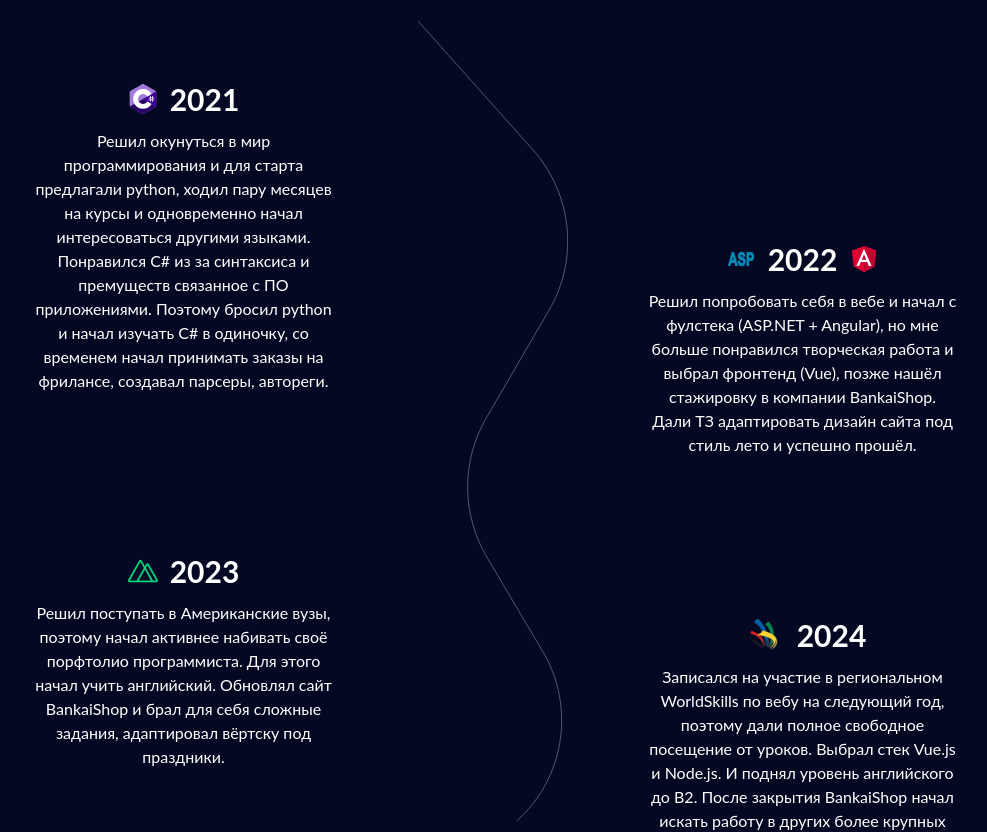
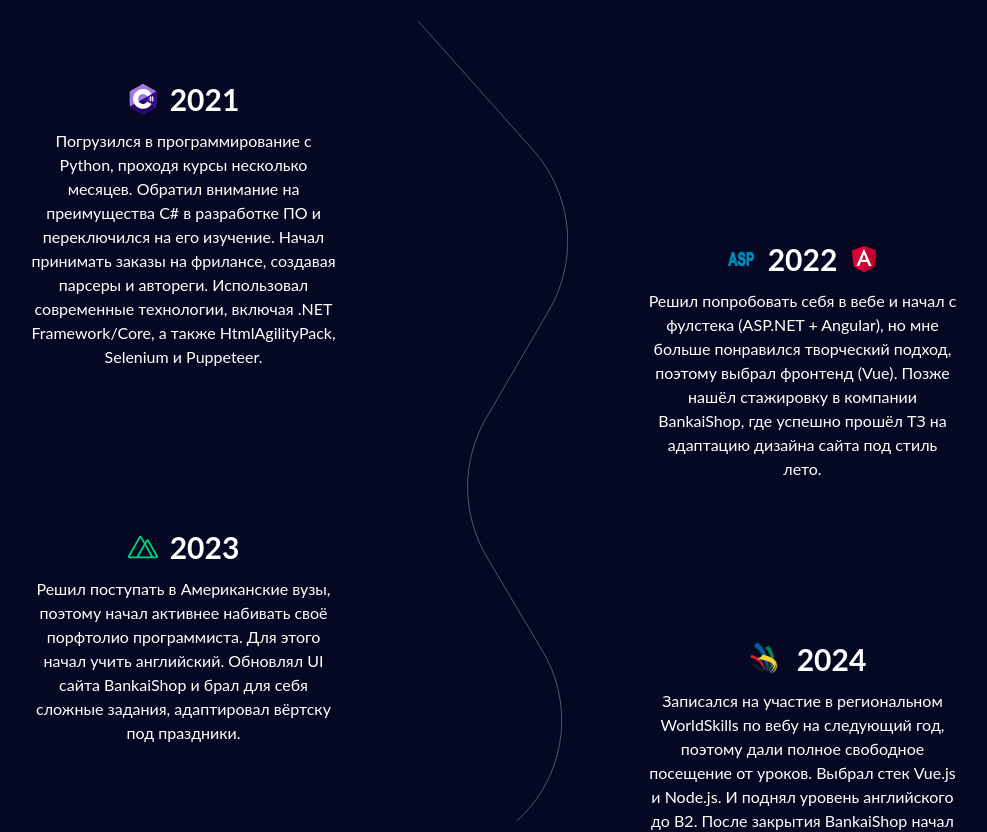
Before and after one commit to Shpaldik/Aldiyar-resume, a Vue app: page / in a window 1280 px wide. Shown: the part 1500-2332 px from the top of the page, without its empty margins (147-1134 px from the left). Built offline with nearby package versions, Linux system fonts and the light colour scheme.

Commit message:
Доработал мелочи 6.0

```diff
--- a/src/components/History.vue
+++ b/src/components/History.vue
@@ -10,7 +10,7 @@
                             <h3 class="text-3xl font-bold">2021</h3>
                         </div>
                         <p class="mt-3 text-left md:text-center">
-                            Решил окунуться в мир программирования и для старта предлагали python, ходил пару месяцев на курсы и одновременно начал интересоваться другими языками. Понравился С# из за синтаксиса и премуществ связанное с ПО приложениями. Поэтому бросил python и начал изучать C# в одиночку, со временем начал принимать заказы на фрилансе, создавал парсеры, автореги.
+                            Погрузился в программирование с Python, проходя курсы несколько месяцев. Обратил внимание на преимущества С# в разработке ПО и переключился на его изучение. Начал принимать заказы на фрилансе, создавая парсеры и автореги. Использовал современные технологии, включая .NET Framework/Core, а также HtmlAgilityPack, Selenium и Puppeteer.
                         </p>
                     </div>
                     <div class="mt-20 md:mt-40 mx-5 md:mx-20">
@@ -19,7 +19,7 @@
                             <h3 class="text-3xl font-bold">2023</h3>
                         </div>
                         <p class="mt-3 text-left md:text-center">
-                            Решил поступать в Американские вузы, поэтому начал активнее набивать своё порфтолио программиста. Для этого начал учить английский. Обновлял сайт BankaiShop и брал для себя сложные задания, адаптировал вёртску под праздники.
+                            Решил поступать в Американские вузы, поэтому начал активнее набивать своё порфтолио программиста. Для этого начал учить английский. Обновлял UI сайта BankaiShop и брал для себя сложные задания, адаптировал вёртску под праздники.
                         </p>
                     </div>
                 </div>
@@ -32,7 +32,7 @@
                             <img src="/public/angular.svg" alt="angular" width="30">
                         </div>
                         <p class="mt-3 text-left md:text-center">
-                            Решил попробовать себя в вебе и начал с фулстека (ASP.NET + Angular), но мне больше понравился творческая работа и выбрал фронтенд (Vue), позже нашёл стажировку в компании BankaiShop. Дали ТЗ адаптировать дизайн сайта под стиль лето и успешно прошёл.
+                            Решил попробовать себя в вебе и начал с фулстека (ASP.NET + Angular), но мне больше понравился творческий подход, поэтому выбрал фронтенд (Vue). Позже нашёл стажировку в компании BankaiShop, где успешно прошёл ТЗ на адаптацию дизайна сайта под стиль лето.
                         </p>
                     </div>
                     <div class="mt-20 md:mt-40 mx-5 md:mx-20">
@@ -41,7 +41,7 @@
                             <h3 class="text-3xl font-bold">2024</h3>
                         </div>
                         <p class="mt-3 text-left md:text-center">
-                            Записался на участие в региональном WorldSkills по вебу на следующий год, поэтому дали полное свободное посещение от уроков. Выбрал стек Vue.js и Node.js. И поднял уровень английского до B2. После закрытия BankaiShop начал искать работу в других более крупных компаниях.
+                            Записался на участие в региональном WorldSkills по вебу на следующий год, поэтому дали полное свободное посещение от уроков. Выбрал стек Vue.js и Node.js.  И поднял уровень английского до B2. После закрытия BankaiShop начал искать работу в других более крупных компаниях и создавать свой стартап.
                         </p>
                     </div>
                 </div>
--- a/src/pages/ADProject.vue
+++ b/src/pages/ADProject.vue
@@ -10,13 +10,20 @@
           </video>
           <div class="ml-0 md:ml-20 mt-10 md:mt-0 md:w-1/2">
             <h3 class="text-xl font-bold text-center">Описание:</h3>
-            <p class="mt-5 text-left md:text-center">ADProject - это мой новый будущий стартап проект про веб-платформу, которая ставит своей целью объединить всех, кто стремится поступить в учебные заведения или начать новую жизнь в Соединенных Штатах Америки! <br> Этот форум буджет предоставлять уникальную возможность обсудить все аспекты поступления, адаптации и жизни в США. <br> Именно этому проекту нужен фуллстек разработка. Для этого выбрал Nuxt/Node.js</p>
-            <p class="mt-10 font-bold text-left md:text-center">Использованный стек: Nuxt.js, Tailwind, SCSS</p>
+            <p class="mt-5 text-left md:text-center">
+              ADProject - это инновационная веб-платформа, разработанная с использованием современных технологий для создания удобного и функционального форума. Этот проект требует полного стека разработки, включая Nuxt.js для фронтенда и Node.js для бэкенда.
+            </p>
+            <p class="mt-5 text-left md:text-center">
+              В проекте реализованы такие функции, как аккордеоны, роутинг, создание тем и мобильная адаптация. Моя цель продолжить развиваться в области бэкенд разработки, используя современные технологии и подходы.
+            </p>
+            <p class="mt-10 font-bold text-left md:text-center">
+              Использованный стек: Nuxt.js, Tailwind CSS, SCSS
+            </p>
           </div>
         </div>
       </div>
     </section>
-    <Footer class="mt-20"/>
+    <Footer class="mt-20" />
   </div>
 </template>
 
--- a/src/pages/DinaBlog.vue
+++ b/src/pages/DinaBlog.vue
@@ -7,13 +7,11 @@
           <video class="rounded-xl mt-10 md:mt-0 w-full md:w-1/2" controls>
             <source src="/public/DinaBlog.mp4" type="video/mp4">
           </video>
-
           <div class="ml-0 md:ml-20 mt-10 md:mt-0 md:w-1/2">
             <h3 class="text-xl font-bold text-center">Описание:</h3>
-                    <p class="mt-5 text-left md:text-center">DinaBlog - это сайт-блог, который дает вам уникальный взгляд на жизнь и приключения человека, переезжающего в Америку. На страницах этого блога вы найдете множество увлекательных историй, полезных советов и личных рефлексий автора о его опыте адаптации и обучения в новой стране.
-
-                        Создатель блога, Дина, делится с читателями своими мыслями о культурных различиях, языковых барьерах, вызовах поиска работы и многом другом. Она описывает свои впечатления от новых мест, встреч с людьми и открытия, которые сделал на своем пути к освоению американского образа жизни. А так же предоставляет свой услуги по английскому!</p>
-                    <p class="mt-10 font-bold text-left md:text-center">Использованный стек: JS, Tailwind</p>
+            <p class="mt-5 text-left md:text-center">В этом проекте используется простая верстка на основе HTML, CSS и JavaScript для обеспечения простого прокручивания страницы и создания пользовательского интерфейса. Для стилизации интерфейса применяется фреймворк Tailwind CSS.
+            </p>
+            <p class="mt-10 font-bold text-left md:text-center">Использованный стек: JavaScript, Tailwind CSS</p>
           </div>
         </div>
       </div>
@@ -24,4 +22,5 @@
   <script setup>
   import Header from '../components/Header.vue'
   import Footer from '../components/Footer.vue'
+
   </script>
--- a/src/pages/MakeResume.vue
+++ b/src/pages/MakeResume.vue
@@ -1,26 +1,26 @@
 <template>
+    <div>
       <Header />
       <section class="mt-10 md:mt-40">
         <div class="max-w-screen-lg mx-auto">
-            <h1 class="text-3xl text-center font-bold">ADProject</h1>
+          <h1 class="text-3xl text-center font-bold">ShResume</h1>
           <div class="flex flex-col md:flex-row items-center justify-center md:justify-start mt-10">
             <video class="rounded-xl mt-10 md:mt-0 w-full md:w-1/2" controls>
               <source src="/public/MakeResume.mp4" type="video/mp4">
             </video>
-
             <div class="ml-0 md:ml-20 mt-10 md:mt-0 md:w-1/2">
               <h3 class="text-xl font-bold text-center">Описание:</h3>
-                    <p class="mt-5 text-left md:text-center">ShResume - это простая онлайн-платформа, которая поможет вам создать простое резюме и скачать его.</p>
-                    <p class="mt-10 font-bold text-left md:text-center">Использованный стек: Vue.js, Tailwind</p>
+              <p class="mt-5 text-left md:text-center">ShResume - это простая онлайн-платформа, которая поможет вам создать простое резюме и скачать его. Используется роутер, двустороннее связывание, конвертация в txt файл и т.д</p>
+              <p class="mt-10 font-bold text-left md:text-center">Использованный стек: Vue.js, Tailwind CSS</p>
             </div>
           </div>
         </div>
       </section>
       <Footer class="mt-20"/>
+    </div>
   </template>
 
   <script setup>
-import Header from '../components/Header.vue'
-import Footer from '../components/Footer.vue'
-
+  import Header from '../components/Header.vue';
+  import Footer from '../components/Footer.vue';
   </script>
```
Lines whose indentation alone changed are shown as unchanged.
